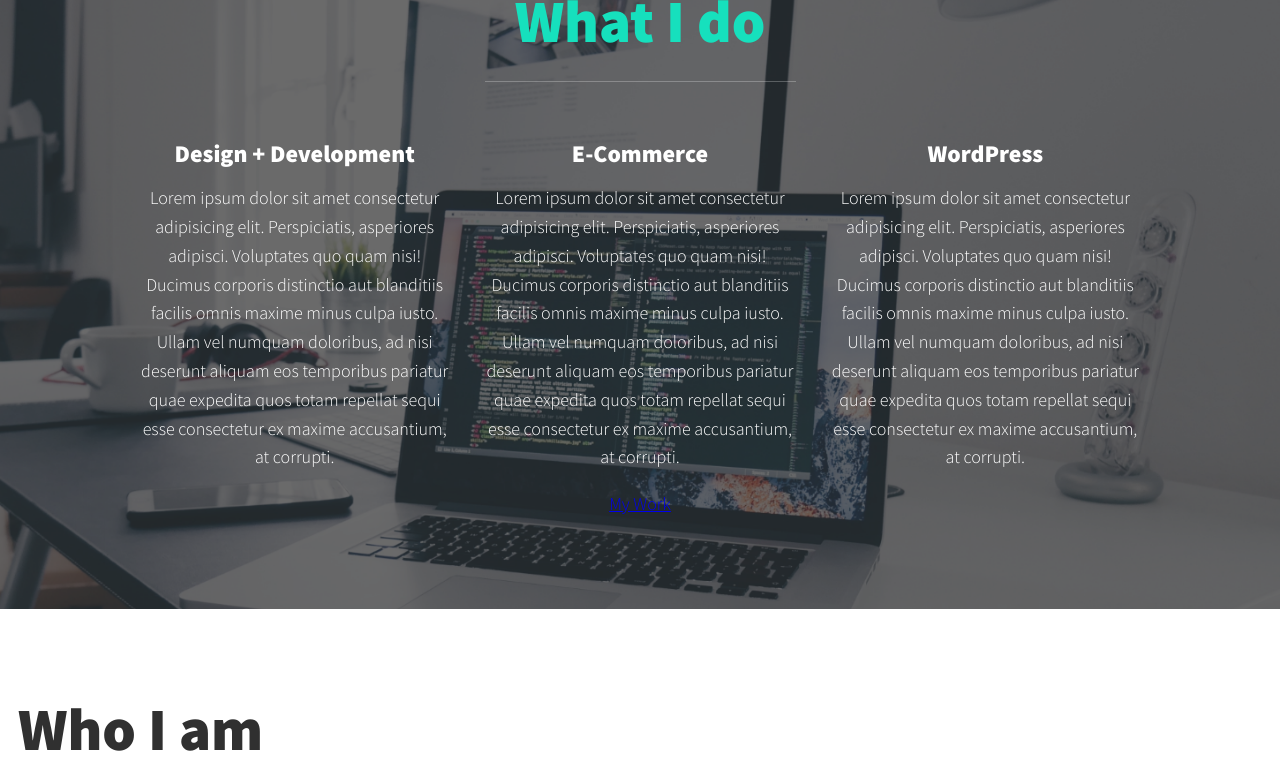
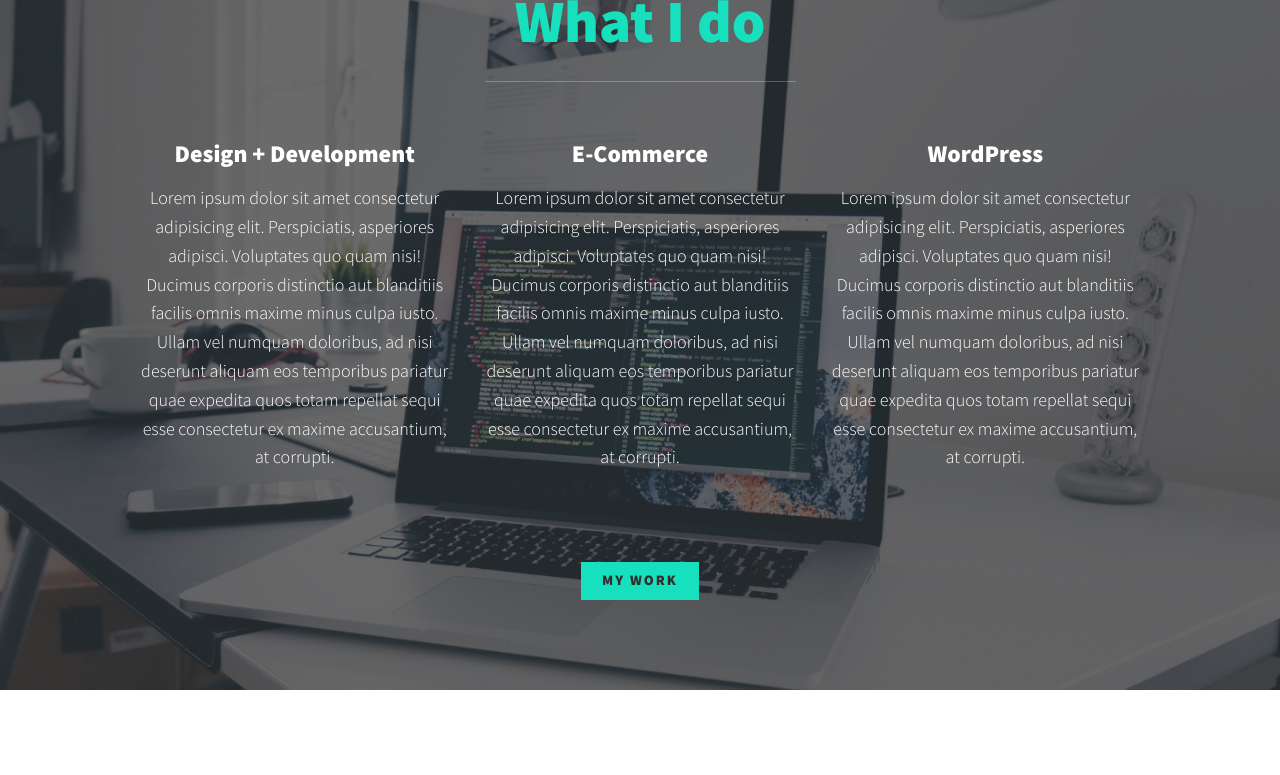
Before and after one commit to TSYF/portfolio_1, a Vue app: page / in a window 1280 px wide. Shown: the part 596-1371 px from the top of the page. Built offline with nearby package versions, Linux system fonts and the light colour scheme.

Commit message:
more services section plus the button

```diff
--- a/src/assets/main.scss
+++ b/src/assets/main.scss
@@ -61,6 +61,30 @@
 
 strong {
     font-weight: var(--fw-bold);
+}
+
+:focus {
+    outline: 2px solid var(--color-accent);
+    outline-offset: 2px;
+}
+
+/* Buttons */
+.btn {
+    display: inline-block;
+    padding: 0.5em 1.5em;
+    background-color: var(--color-accent);
+    color: var(--color-dark);
+    text-decoration: none;
+    cursor: pointer;
+    font-size: 0.8em;
+    text-transform: uppercase;
+    letter-spacing: 2px;
+    font-weight: var(--fw-bold);
+    transition: scale 200ms ease-in-out, outline 170ms ease-in-out;
+
+    &:hover {
+        scale: 1.1;
+    }
 }
 
 /* Typography */
@@ -172,16 +196,22 @@
     text-align: center;
 }
 
-.service {
-    max-width: 500px;
-    margin: 0 auto;
+.services {
+
+    margin-bottom: 4em;
+
+    .service {
+        max-width: 500px;
+        margin: 0 auto;
+    }
 }
 
 @media (min-width: 800px) {
     .services {
         display: flex;
         max-width: 1000px;
-        margin: 0 auto;
+        margin-left: auto;
+        margin-right: auto;
         gap: 2em;
     }
 }
```
